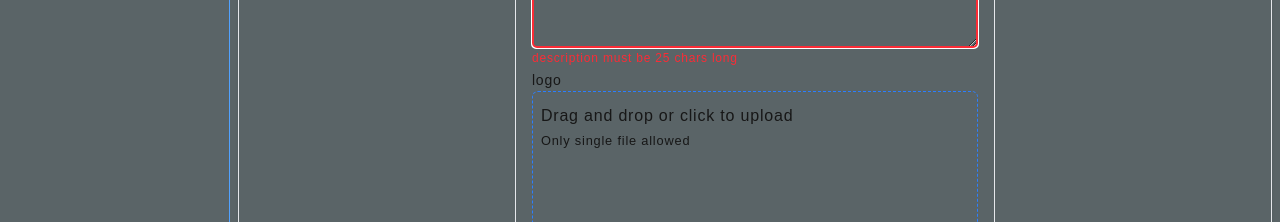
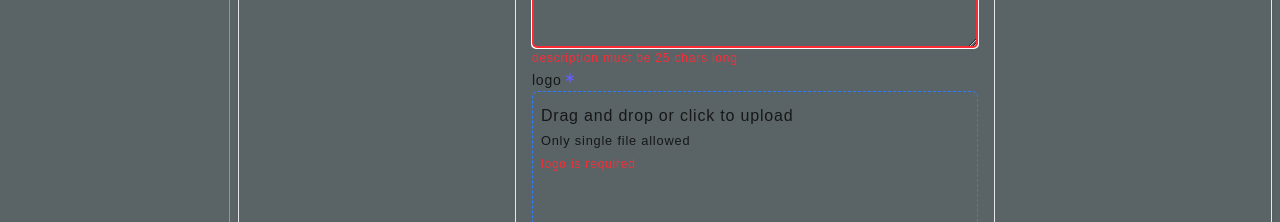
Before and after one commit to Sanjog-up/arrays, a Next.js app in the folder project/client/: page /admin/brands/create in a window 1280 px wide. Both pictures are taken after typing "Sample", "Sample" into the empty fields and a click on the button "Submit". Shown: the part 495-717 px from the top of the page. Built offline with nearby package versions, Linux system fonts and the light colour scheme.

Commit message:
field & fieldState

```diff
--- a/project/client/components/common/ui/image-input.tsx
+++ b/project/client/components/common/ui/image-input.tsx
@@ -1,4 +1,3 @@
-
 import Image from 'next/image'
 import React, { ChangeEvent, useEffect, useRef, useState } from 'react'
 import { LuAsterisk, LuX } from 'react-icons/lu'
@@ -8,13 +7,14 @@ interface IProps{
     label:string
     required?: boolean
     id:string
-    value?: File | string | null
+    value?: File | string | undefined | File[]
     onChange: (file: File | null) => void
     error?: string
     accept?: string
 }
 
-const ImageInput = ({ multiple = false, label, required=false, id, value, onChange }:IProps) => {
+const ImageInput = ({ multiple = false, label, required=false, id, value, onChange  , error, accept
+ }:IProps) => {
   const inputRef = useRef<HTMLInputElement>(null)
   const [preview, setPreview] = useState<string | null>(null);
   const [isOpen, setIsOpen] = useState(false)
@@ -26,10 +26,24 @@ const ImageInput = ({ multiple = false, label, required=false, id, value, onChan
     if(!e.target.files || e.target.files.length === 0)
       return
       const file = e.target.files[0]
-      if(preview) URL.revokeObjectURL(preview)
-        setPreview(URL.createObjectURL(file))
+      // if(preview) URL.revokeObjectURL(preview)
+      //   setPreview(URL.createObjectURL(file))
       onChange(file)
     }
+
+    useEffect(()=>{
+      if(typeof value === 'string'){
+        setPreview(value)
+      }else if(value instanceof File){
+        const url = URL.createObjectURL(value)
+        setPreview(url)
+        return ()=> URL.revokeObjectURL(url)
+      }else{
+        setPreview(null)
+      }
+    }, [value])
+
+
 
     const handleRemove = (e: React.MouseEvent) => {
       e.stopPropagation()
@@ -37,6 +51,7 @@ const ImageInput = ({ multiple = false, label, required=false, id, value, onChan
         setPreview(null)
       setIsOpen(false)
       if(inputRef.current) inputRef.current.value = ''
+      onChange(null)
     }
 
 
@@ -65,7 +80,9 @@ const ImageInput = ({ multiple = false, label, required=false, id, value, onChan
       multiple={multiple}
       // onChange={handleChange}
       onChange={onHandleChange}
-    />
+      accept={accept}
+      />
+    {error && <p className='text-red-500 text-xs mt-1'>{error}</p>}
 
       {preview && (
         <div className='relative z-10 cursor-default h-20 w-20 rounded-sm'
@@ -79,6 +96,7 @@ const ImageInput = ({ multiple = false, label, required=false, id, value, onChan
         alt='preview'
         width={100}
         height={100}
+        unoptimized
         className='h-full w-full object-cover rounded-sm'
         />
         <button
@@ -112,6 +130,7 @@ const ImageInput = ({ multiple = false, label, required=false, id, value, onChan
               alt='preview large'
               width={800}
               height={800}
+              unoptimized
               className='max-h-[85vh] w-auto h-auto object-contain rounded-md'
             />
           </div>
--- a/project/client/components/forms/admin/brands/brandform.tsx
+++ b/project/client/components/forms/admin/brands/brandform.tsx
@@ -1,6 +1,6 @@
 "use client";
 import Input from "@/components/common/ui/input";
-import { useForm } from "react-hook-form";
+import { useController, useForm } from "react-hook-form";
 import AdminListCard from "../list-card";
 import Button from "@/components/common/ui/button";
 import ImageInput from "@/components/common/ui/image-input";
@@ -12,17 +12,21 @@ const BrandForm = () => {
   const {
     register, handleSubmit,
     formState: { errors },
+    control,
   } = useForm({
     defaultValues: {
       name: "",
       description: "",
       logo: undefined,
-
     },
     resolver:yupResolver(brandSchema)
   });
 
 
+  const { field, fieldState } = useController({
+    name: "logo",
+    control,
+  })
   const onSumbit = (data:TBrabdInput)=>{
     console.log(data)
   }
@@ -57,6 +61,10 @@ const BrandForm = () => {
           />
 
           <ImageInput  label="logo" id="brand_logo"
+          required
+          value={field.value}
+          onChange={field.onChange}
+          error={fieldState.error?.message}
            />
           <div>
             <Button label="Submit" type="submit" />
```
